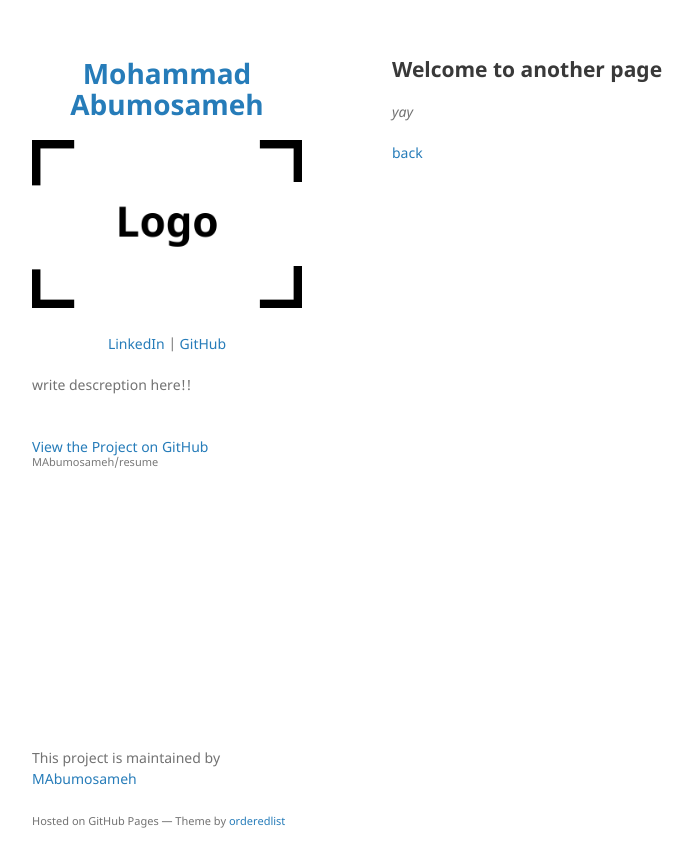
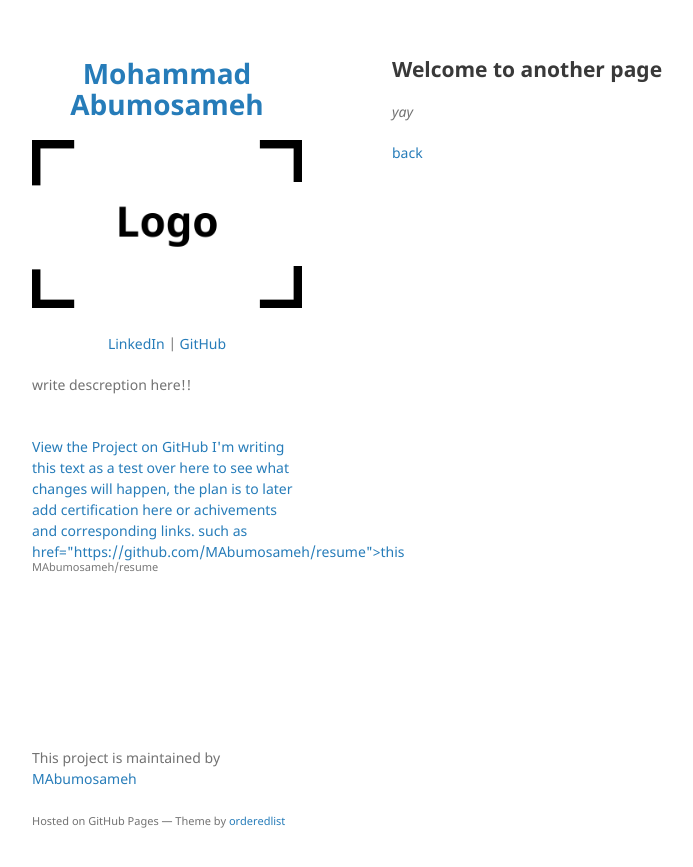
Before and after one commit to MAbumosameh/resume, a Jekyll site: the page built from another-page.md, in a window 1280 px wide. Shown: the top 867 px of the page, without its empty margins (178-871 px from the left). Built offline with Jekyll 4.4.1, drawn with Linux system fonts in a browser that asks for light colours; our own code applies the rules of GitHub Pages for plain Markdown files.

Commit message:
Update default.html

```diff
--- a/_layouts/default.html
+++ b/_layouts/default.html
@@ -24,7 +24,7 @@
         <p>{{ site.description | default: site.github.project_tagline }}</p>
 
         {% if site.github.is_project_page %}
-        <p class="view"><a href="{{ site.github.repository_url }}">View the Project on GitHub <small>{{ site.github.repository_nwo }}</small></a></p>
+        <p class="view"><a href="{{ site.github.repository_url }}">View the Project on GitHub I'm writing this text as a test over here to see what changes will happen, the plan is to later add certification here or achivements and corresponding links. such as href="{{ site.github.repository_url }}">this <small>{{ site.github.repository_nwo }}</small></a></p>
         {% endif %}
 
         {% if site.github.is_user_page %}
```
